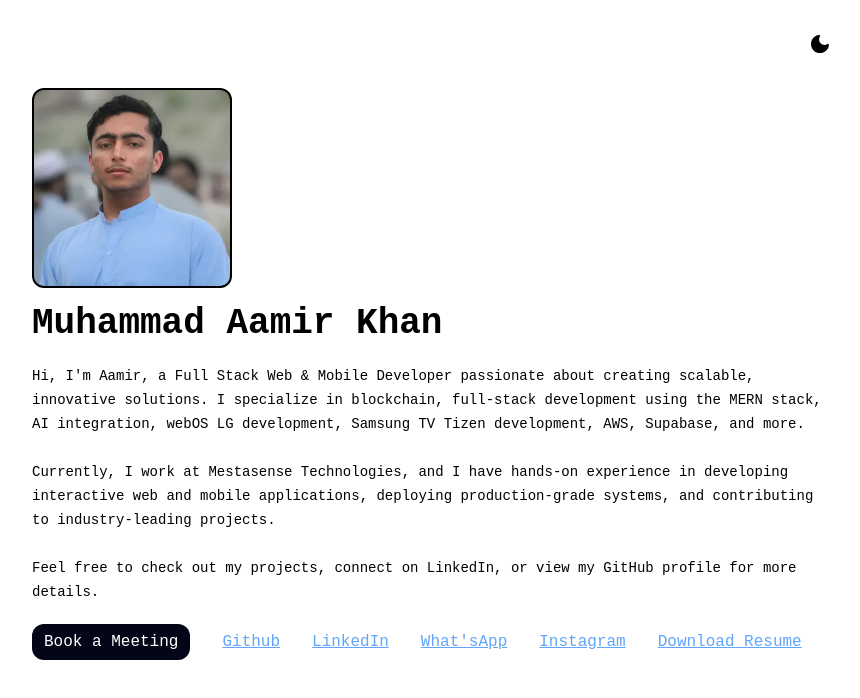
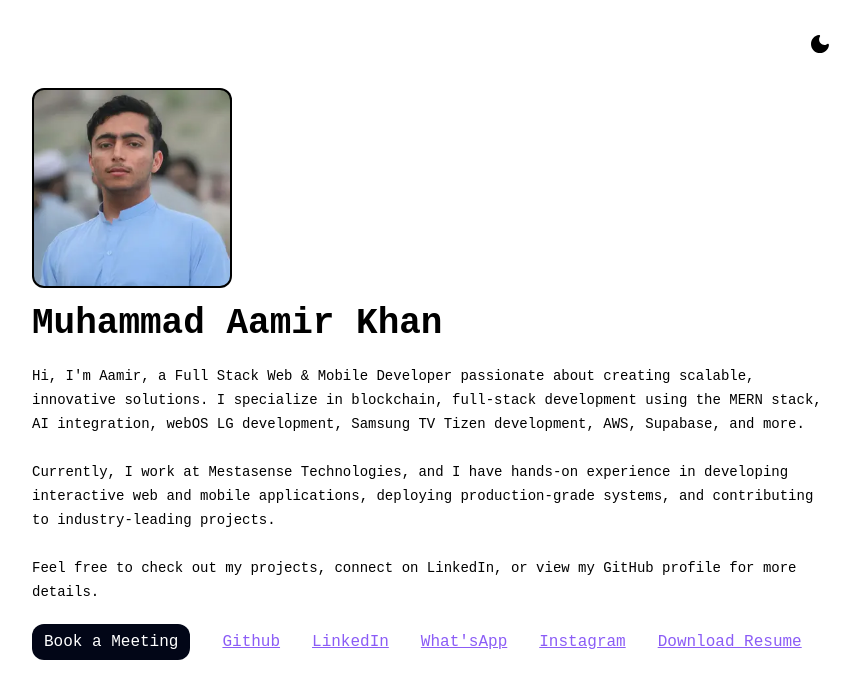
Before and after one commit to aamir-067/react-portfolio, a React (Create React App) app: page / in a window 1280 px wide. Shown: the top 698 px of the page, without its empty margins (208-1068 px from the left). Built offline with nearby package versions, Linux system fonts and the light colour scheme.

Commit message:
fix: fix url colors

```diff
--- a/src/components/Links.tsx
+++ b/src/components/Links.tsx
@@ -27,7 +27,7 @@ const Links = () => {
           target="_blank"
           rel="noreferrer"
           href={link.url}
-          className="underline font-victor capitalize text-blue-400 visited:text-violet-400"
+          className="underline font-victor capitalize text-violet-500 visited:text-violet-500 dark:text-violet-400 dark:visited:text-violet-400"
         >
           {link.name}
         </a>
```
